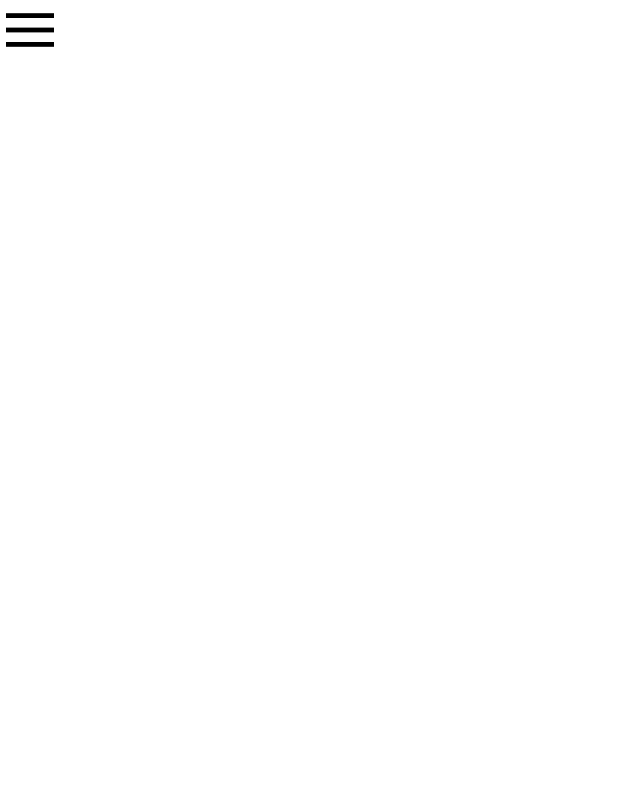
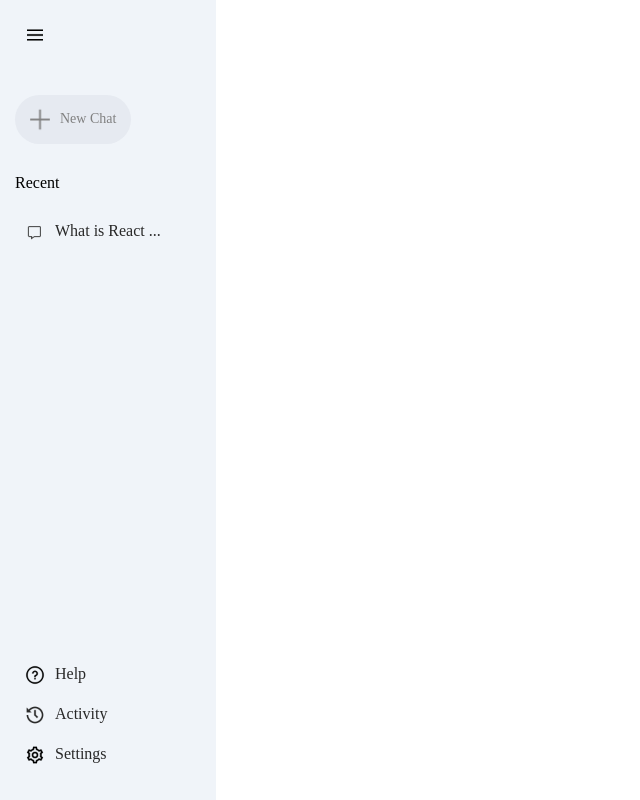
Before and after one commit to VanshitAngra/geminiClone, a React (Vite) app: page / in a window 1280 px wide. Shown: the whole page, without its empty margins (0-640 px from the left). Built offline with nearby package versions, Linux system fonts and the light colour scheme.

Commit message:
modification in css of sidebar

```diff
--- a/src/components/sidebar/Sidebar.css
+++ b/src/components/sidebar/Sidebar.css
@@ -0,0 +1,58 @@
+.sidebar{
+    min-height: 100vh;
+    display: inline-flex;
+    flex-direction: column;
+    justify-content: space-between;
+    background: #f0f4f9;
+    padding: 25px 15px;
+}
+.sidebar img{
+    width: 20px;
+}
+.sidebar .menu{
+    display: block;
+    margin-left: 10px;
+    cursor: pointer;
+}
+.sidebar .new-chat{
+    margin-top: 50px;
+    display: inline-flex;
+    align-items: center;
+    gap: 10px;
+    padding: 10px 15px;
+    background-color: #e6eaf1;
+    border-radius: 50px;
+    font-size: 14px;
+    color: grey;
+    cursor: pointer;
+}
+.sidebar .recent{
+    display: flex;
+    flex-direction: column;
+
+}
+.sidebar .recent-title{
+    margin-top: 30px;
+    margin-bottom: 20px;
+}
+.sidebar .recent-entry{
+    display: flex;
+    align-items: start;
+    gap: 10px;
+    padding: 10px;
+    padding-right: 40px;
+    border-radius: 50px;
+    color: #282828;
+    cursor: pointer;
+}
+.sidebar .recent-entry:hover{
+    background: #e2e6eb;
+}
+.sidebar .bottom{
+    display: flex;
+    flex-direction: column;
+}
+.sidebar .bottom-item{
+    padding-right: 10px;
+    cursor: pointer;
+}
--- a/src/components/sidebar/sidebar.jsx
+++ b/src/components/sidebar/sidebar.jsx
@@ -5,13 +5,37 @@
   return (
     <div className='sidebar'>
          <div className="top">
-            <img src={assets.menu_icon} alt="" />
+            <img className='menu' src={assets.menu_icon} alt="" />
+            <div className="new-chat">
+                <img src={assets.plus_icon}  alt=""/>
+                <p>New Chat</p>
+            </div>
+            <div className="recent">
+                <p className="recent-title">Recent</p>
+                <div className="recent-entry">
+                    <img src={assets.message_icon} alt="" srcset="" />
+                    <p>What is React ...</p>
+                </div>
+            </div>
         </div>
-        <div className="bottom"></div>
+        <div className="bottom">
+            <div className="bottom-item recent-entry">
+                <img src={assets.question_icon}alt="" srcset="" />
+                <p>Help</p>
+            </div>
+            <div className="bottom-item recent-entry">
+                <img src={assets.history_icon}alt="" srcset="" />
+                <p>Activity</p>
+            </div>
+            <div className="bottom-item recent-entry">
+                <img src={assets.setting_icon}alt="" srcset="" />
+                <p>Settings</p>
+            </div>
+        </div>
     </div>
 
 )
-console.log(assets.menu_icon); // Check if this outputs the correct path
+// console.log(assets.menu_icon); // Check if this outputs the correct path
 }
 
 export default Sidebar
```
